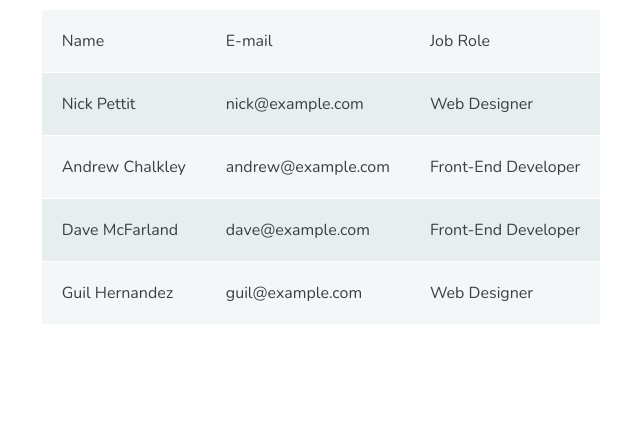
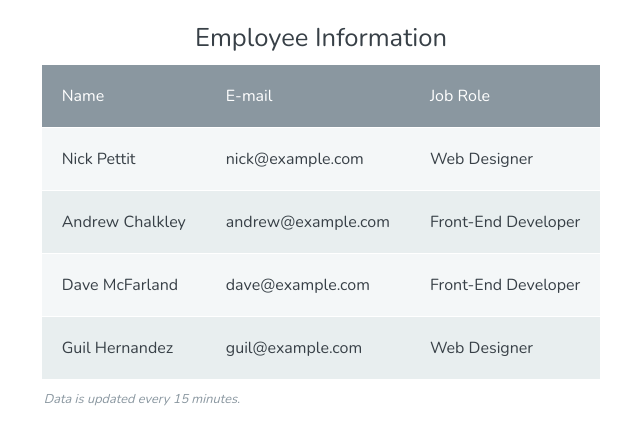
Before and after one commit to Jriordan/Treehouse-HTML-Tables, a plain HTML site: page index.html in a window 1280 px wide. Shown: the whole page, without its empty margins (319-959 px from the left). Drawn offline with nearby package versions, Linux system fonts and the light colour scheme.

Commit message:
Finished version of the course.

```diff
--- a/index.html
+++ b/index.html
@@ -10,11 +10,22 @@
   </head>
   <body>
     <table>
+      <caption>Employee Information</caption>
+      <thead>
         <tr>
           <th scope="col">Name</th>
           <th scope="col">E-mail</th>
           <th scope="col">Job Role</th>
         </tr>
+      </thead>
+      <tfoot>
+        <tr>
+          <td colspan="3">
+            Data is updated every 15 minutes.
+          </td>
+        </tr>
+      </tfoot>
+      <tbody>
         <tr>
           <th scope="row">Nick Pettit</th>
           <td>nick@example.com</td>
@@ -35,6 +46,7 @@
           <td>guil@example.com</td>
           <td>Web Designer</td>
         </tr>
+      </tbody>
     </table>
   </body>
 </html>
```
Lines whose indentation alone changed are shown as unchanged.
